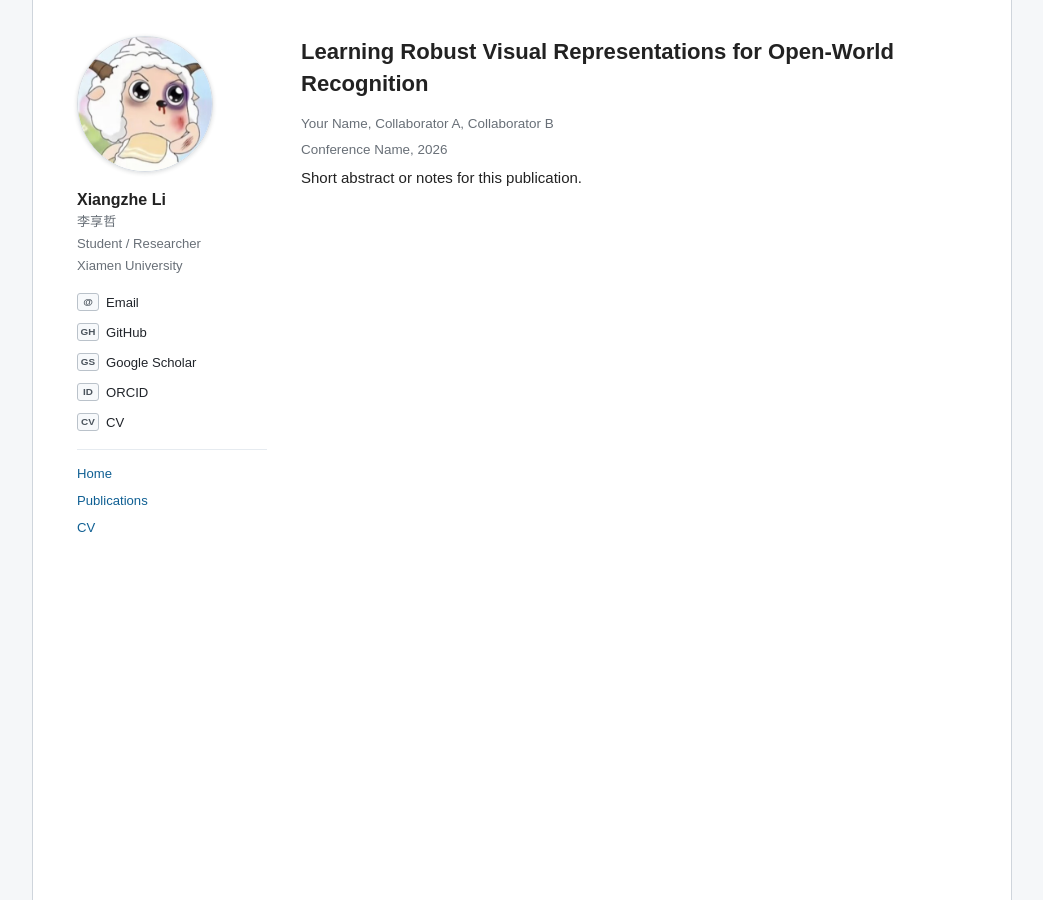
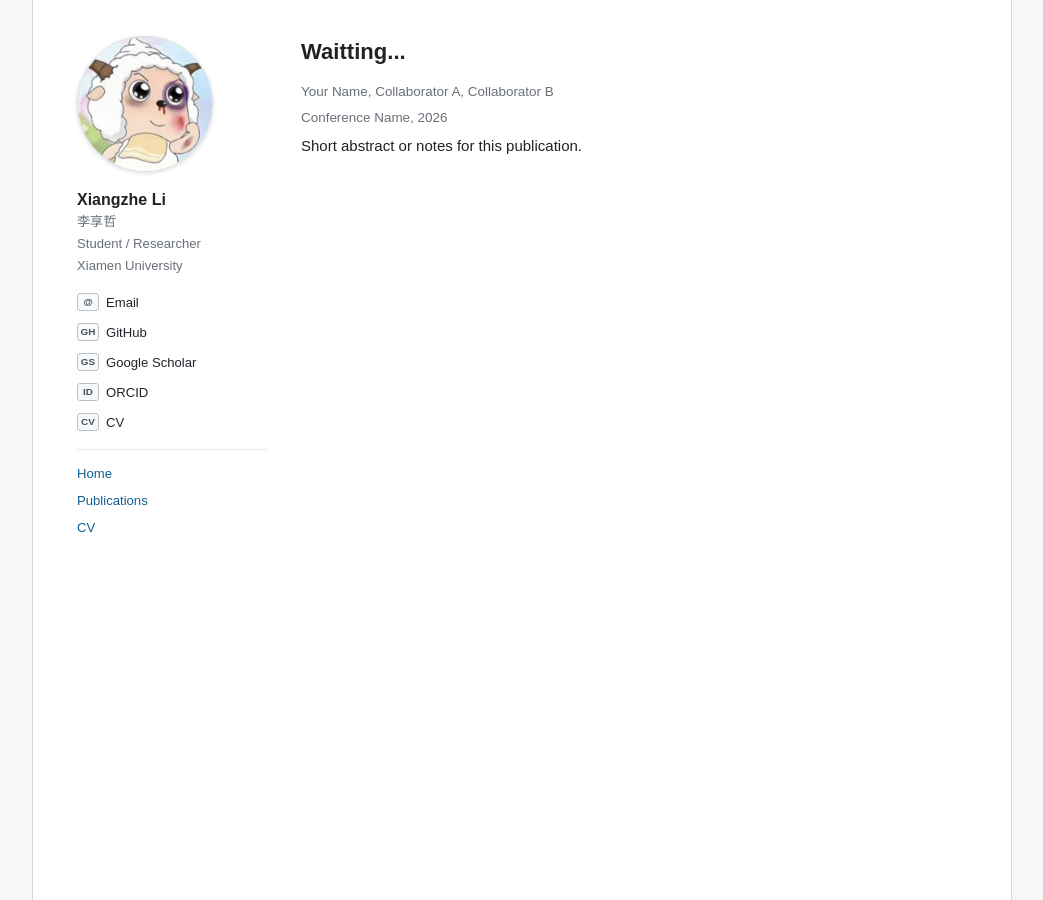
Before and after one commit to izhe666/izhe666.github.io, a Jekyll site: the page built from _publications/2026-robust-visual-representations.md, in a window 1280 px wide. Shown: the whole page, without its empty margins (118-1161 px from the left). Built offline with Jekyll 4.4.1, drawn with Linux system fonts in a browser that asks for light colours.

Commit message:
publication waitting

```diff
--- a/_publications/2026-robust-visual-representations.md
+++ b/_publications/2026-robust-visual-representations.md
@@ -1,5 +1,5 @@
 ---
-title: "Learning Robust Visual Representations for Open-World Recognition"
+title: "Waitting..."
 authors: "Your Name, Collaborator A, Collaborator B"
 venue: "Conference Name"
 year: 2026
```
Also changed, not shown: assets/images/avatar.svg (deleted).
